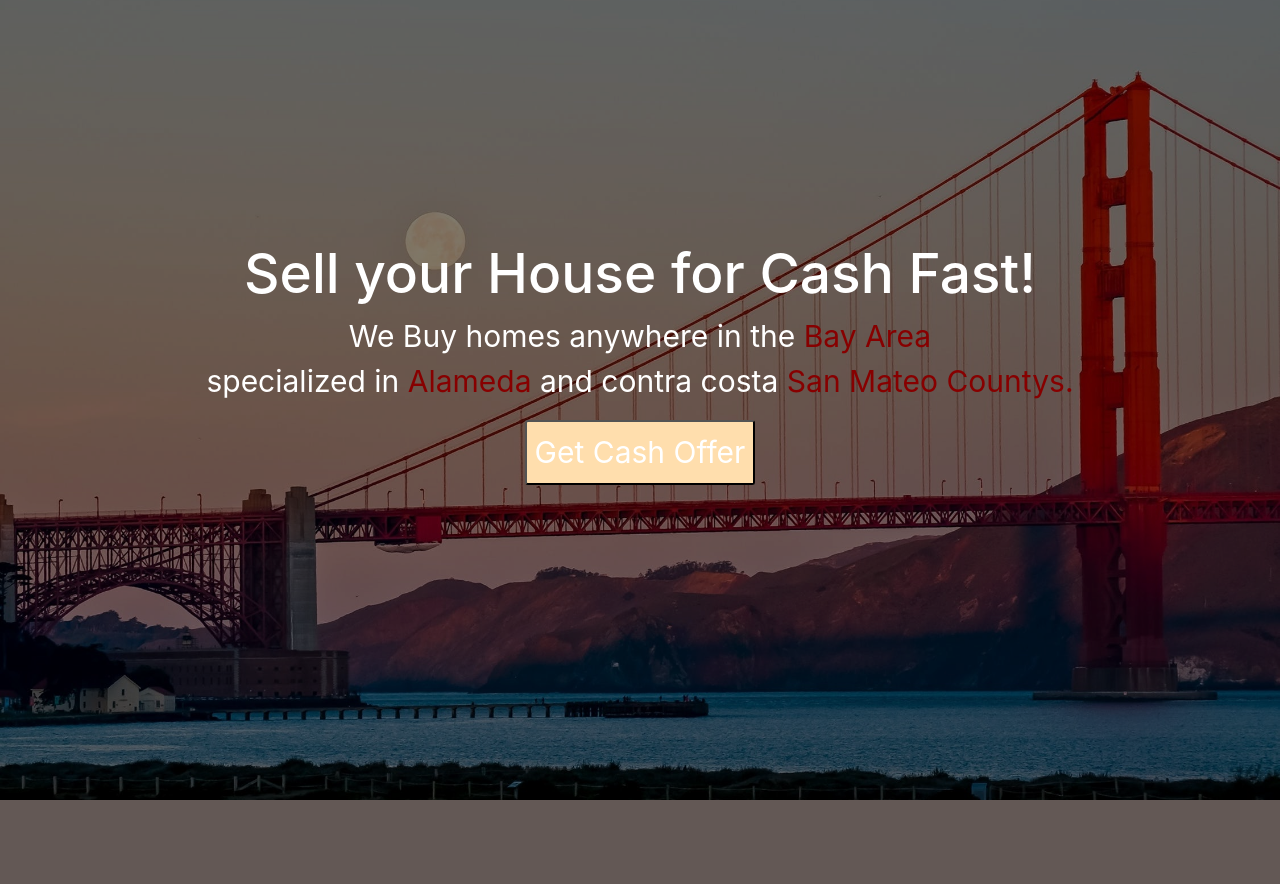
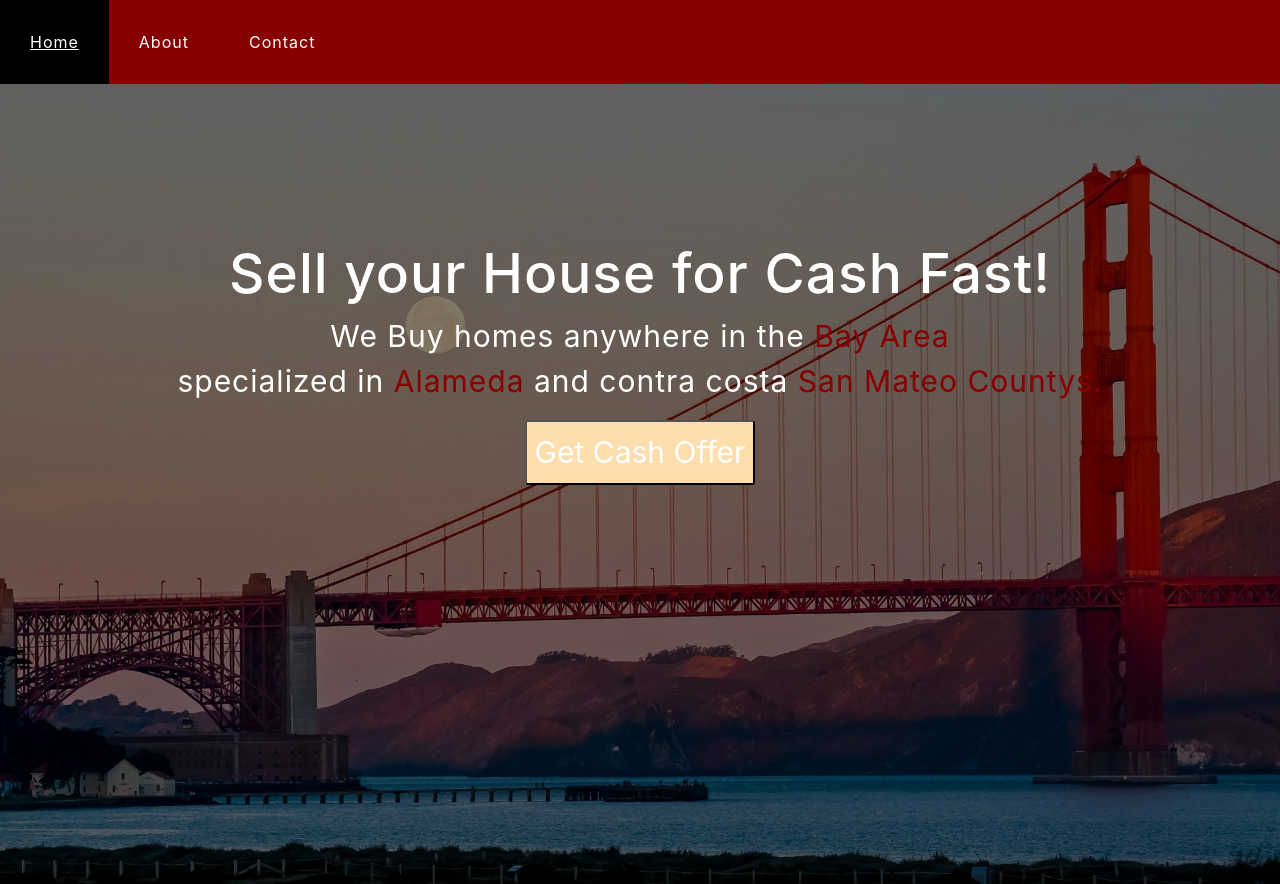
Before and after one commit to FABSTAR94/Gabe_Estate, a PHP site: page / in a window 1280 px wide. Before the commit the page ends 800 px from the top, so only its background shows below. Run offline with PHP 8.4, Linux system fonts and the light colour scheme; some libraries are stand-ins or nearby versions.

Commit message:
add and styled navbar

```diff
--- /dev/null
+++ b/css/navbar.css
@@ -0,0 +1,35 @@
+nav ul {
+  list-style-type: none;
+  margin: 0;
+  padding: 0;
+  overflow: hidden;
+  background-color: #870000;
+  display: table;
+  width: 100%;
+}
+
+nav li {
+  display: table-cell
+}
+
+.list-inline {
+  list-style: none;
+  padding: 0;
+}
+
+.list-inline li {
+  display: inline-block;
+}
+
+li a {
+  display: block;
+  color: white;
+  text-align: center;
+  padding: 30px 30px;
+  text-decoration: none;
+}
+
+li a:hover {
+  background-color: black;
+  color: white;
+}
--- a/css/style.css
+++ b/css/style.css
@@ -1,2 +1,9 @@
 @import url("banner.css");
 @import url("buttons.css");
+@import url("navbar.css");
+
+
+body {
+  margin: 0;
+  letter-spacing: 1px;
+}
--- a/index.html
+++ b/index.html
@@ -9,6 +9,14 @@
 </head>
 
 <body>
+
+  <nav>
+   <ul class="list-inline">
+     <li><a href="#home">Home</a></li>
+     <li><a href="#about">About</a></li>
+     <li><a href="#contact">Contact</a></li>
+   </ul>
+ </nav>
 
     <div class="custom-container">
         <div class="banner" style="background-image: url(images/baybridge.jpg);">
```
